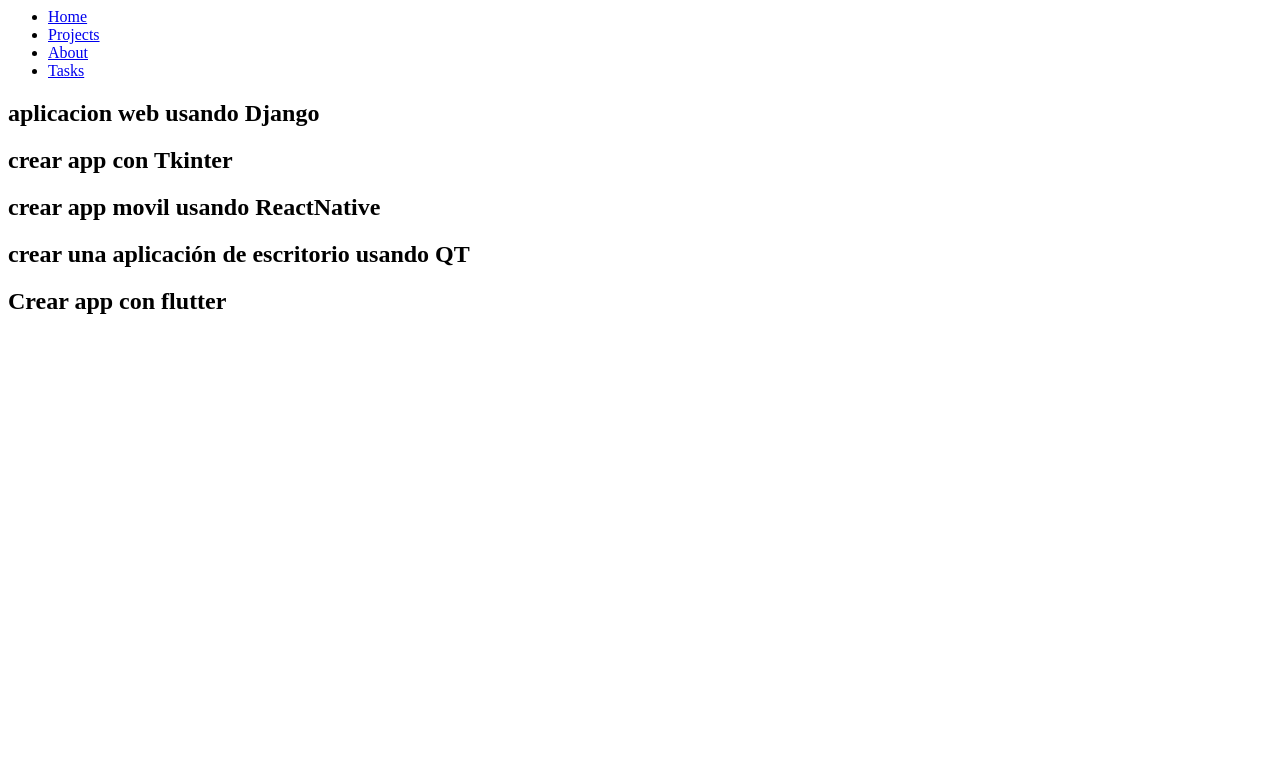
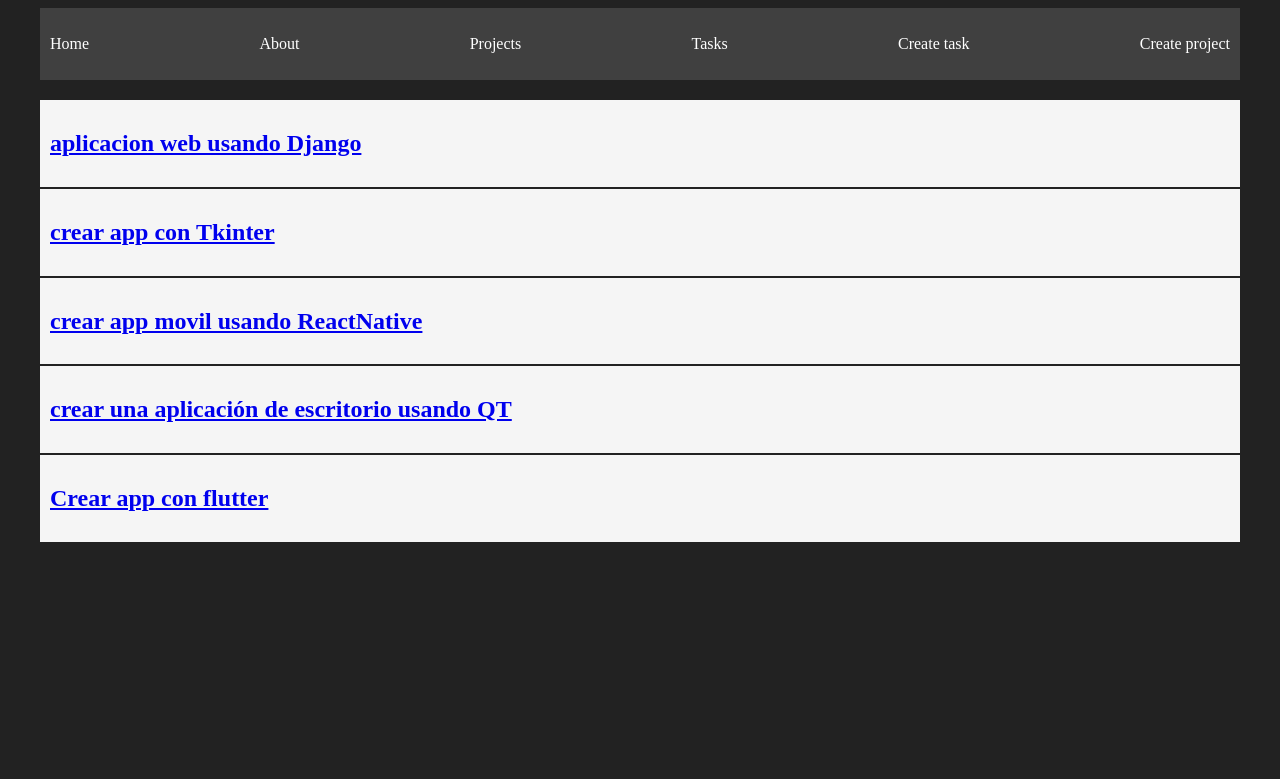
Before and after one commit to zhentinela-ai/curso-django-fazt, a Django app: page /projects/ in a window 1280 px wide. Shown: the top 779 px of the page. Run offline with Django 3.2, Linux system fonts and the light colour scheme; data comes from the database, SQL or seed files in the repository; both versions use the stored data as it was after the commit.

Commit message:
third session

```diff
--- /dev/null
+++ b/myapp/static/styles/style.css
@@ -0,0 +1,45 @@
+body {
+  background-color: #222;
+  color: whitesmoke;
+}
+
+.navbar {
+  background: #404040;
+  padding: 7px 0;
+  display: flex;
+  justify-content: space-between;
+}
+
+.navbar li {
+  list-style: none;
+  padding: 7px 10px;
+}
+
+.navbar li a {
+  color: white;
+  text-decoration: none;
+}
+
+.navbar li a:hover {
+  color: aqua;
+}
+
+.container {
+  max-width: 1200px;
+  margin: auto;
+  padding: 20px 0;
+}
+
+.card {
+    background: whitesmoke;
+    color: black;
+    padding: 10px;
+    margin-bottom: 2px;
+}
+
+.input {
+  background: wheat;
+  padding: 10px;
+  text-align: center;
+  display: block;
+}
--- a/myapp/templates/index.html
+++ b/myapp/templates/index.html
@@ -1,8 +1,13 @@
 {% extends 'layouts/base.html' %}
+
+{% load static %}
 
 {% block content %}
 
 <h1>{{ title }}</h1>
+
+<img src="{% static 'grado.jpeg' %}" alt="Foto_documento_grado" width="70">
+
 <p>Lorem ipsum dolor sit amet consectetur adipisicing elit. Consectetur voluptate nemo dolore minima veniam non libero ea animi aspernatur. Voluptatibus libero porro velit qui iure earum maiores atque dolores neque!</p>
 
 {% endblock %}
--- a/myapp/templates/layouts/base.html
+++ b/myapp/templates/layouts/base.html
@@ -1,20 +1,41 @@
+{% load static %}
+
+<!DOCTYPE html>
+<html lang="en">
+  <head>
+    <meta charset="UTF-8" />
+    <meta http-equiv="X-UA-Compatible" content="IE=edge" />
+    <meta name="viewport" content="width=device-width, initial-scale=1.0" />
+    <title>Django Projects</title>
+    <link rel="stylesheet" href="{% static '/styles/style.css' %}">
+  </head>
+  <body>
     <nav>
-  <ul>
+      <ul class="navbar container">
         <li>
-      <a href="/">Home</a>
+          <a href="{% url 'index' %}">Home</a>
         </li>
         <li>
-      <a href="/projects">Projects</a>
+          <a href="{% url 'about' %}">About</a>
         </li>
         <li>
-      <a href="/about">About</a>
+          <a href="{% url 'projects' %}">Projects</a>
         </li>
         <li>
-      <a href="/tasks">Tasks</a>
+          <a href="{% url 'tasks' %}">Tasks</a>
+        </li>
+        <li>
+          <a href="{% url 'create_task' %}">Create task</a>
+        </li>
+        <li>
+          <a href="{% url 'create_project' %}">Create project</a>
         </li>
       </ul>
     </nav>
 
+    <main class="container">
       {% block content %}
-
       {% endblock %}
+    </main>
+  </body>
+</html>
--- a/myapp/templates/project.html
+++ b/myapp/templates/projects/project.html
@@ -5,8 +5,10 @@
 {% block content %}
 
 {% for project in projects %}
-<article class="">
-  <h1>{{ project.name }}</h1>
+<article class="card">
+  <a href="{% url 'project_detail' project.id %}">
+    <h1>{{ project.name }}</h1>
+  </a>
 </article>
 {% endfor %}
 
--- a/myapp/urls.py
+++ b/myapp/urls.py
@@ -3,9 +3,12 @@
 
 
 urlpatterns = [
-  path('', views.index),
-  path('about/', views.about),
-  path('hello/<str:username>', views.hello),
-  path('projects/', views.projects),
-  path('tasks/', views.tasks),
+  path('', views.index, name='index'),
+  path('about/', views.about, name='about'),
+  path('hello/<str:username>', views.hello, name='hello'),
+  path('projects/', views.projects, name='projects'),
+  path('projects/<int:id>', views.project_detail, name='project_detail'),
+  path('tasks/', views.tasks, name='tasks'),
+  path('create_task/', views.create_task, name='create_task'),
+  path('create_new_project/', views.create_project, name='create_project'),
 ]
--- a/myapp/views.py
+++ b/myapp/views.py
@@ -1,34 +1,62 @@
-from django.shortcuts import render
+from django.shortcuts import render, redirect, get_object_or_404
 from django.http import HttpResponse
+
+from myapp.forms import CreateNewProject, CreateNewTask
 from .models import Project, Task
 
 
 # Create your views here.
 def index(request):
-  title = "Welcome to Django Course!!!"
-  return render(request, 'index.html', {
-    'title': title
-  })
+    title = "Welcome to Django Course!!!"
+    return render(request, 'index.html', {'title': title})
+
 
 def about(request):
-  username = "zhent"
-  return render(request, 'about.html', {
-    'username': username
-  })
+    username = "zhent"
+    return render(request, 'about.html', {'username': username})
+
 
 def hello(request, username):
-  return HttpResponse("<h1>Hello %s</h1>" % username)
+    return HttpResponse("<h1>Hello %s</h1>" % username)
+
 
 def projects(request):
-  # projects = list(Project.objects.values())
-  projects = Project.objects.all()
-  return render(request, 'project.html', {
-    'projects': projects
-  })
+    # projects = list(Project.objects.values())
+    projects = Project.objects.all()
+    return render(request, 'projects/project.html', {'projects': projects})
+
 
 def tasks(request):
-  # task = get_object_or_404(Task, id=id)
-  tasks = Task.objects.all()
-  return render(request, 'tasks.html', {
-    'tasks': tasks
-  })
+    # task = get_object_or_404(Task, id=id)
+    tasks = Task.objects.all()
+    return render(request, 'tasks/tasks.html', {'tasks': tasks})
+
+
+def create_task(request):
+
+    if request.method == 'GET':
+        # show interface
+        return render(request, 'tasks/create_task.html',
+                      {'form': CreateNewTask()})
+    else:
+        Task.objects.create(title=request.POST["title"],
+                            description=request.POST["description"],
+                            project_id=2)
+        return redirect('tasks')
+
+
+def create_project(request):
+    if request.method == 'GET':
+        return render(request, 'projects/create_project.html',
+                      {'form': CreateNewProject()})
+    else:
+        Project.objects.create(name=request.POST["name"])
+        return redirect('projects')
+
+def project_detail(request, id):
+    project = get_object_or_404(Project, id=id)
+    tasks = Task.objects.filter(project_id=id)
+    return render(request, 'projects/detail.html', {
+        'project': project,
+        'tasks': tasks
+    })
```
Also changed, not shown: myapp/forms.py (added, +9 -0 lines), myapp/templates/projects/create_project.html (added, +13 -0 lines), myapp/templates/projects/detail.html (added, +14 -0 lines), myapp/templates/tasks/create_task.html (added, +12 -0 lines), db.sqlite3, myapp/static/grado.jpeg (added), myapp/templates/tasks/tasks.html (renamed from myapp/templates/tasks.html). Lines whose indentation alone changed are shown as unchanged.
